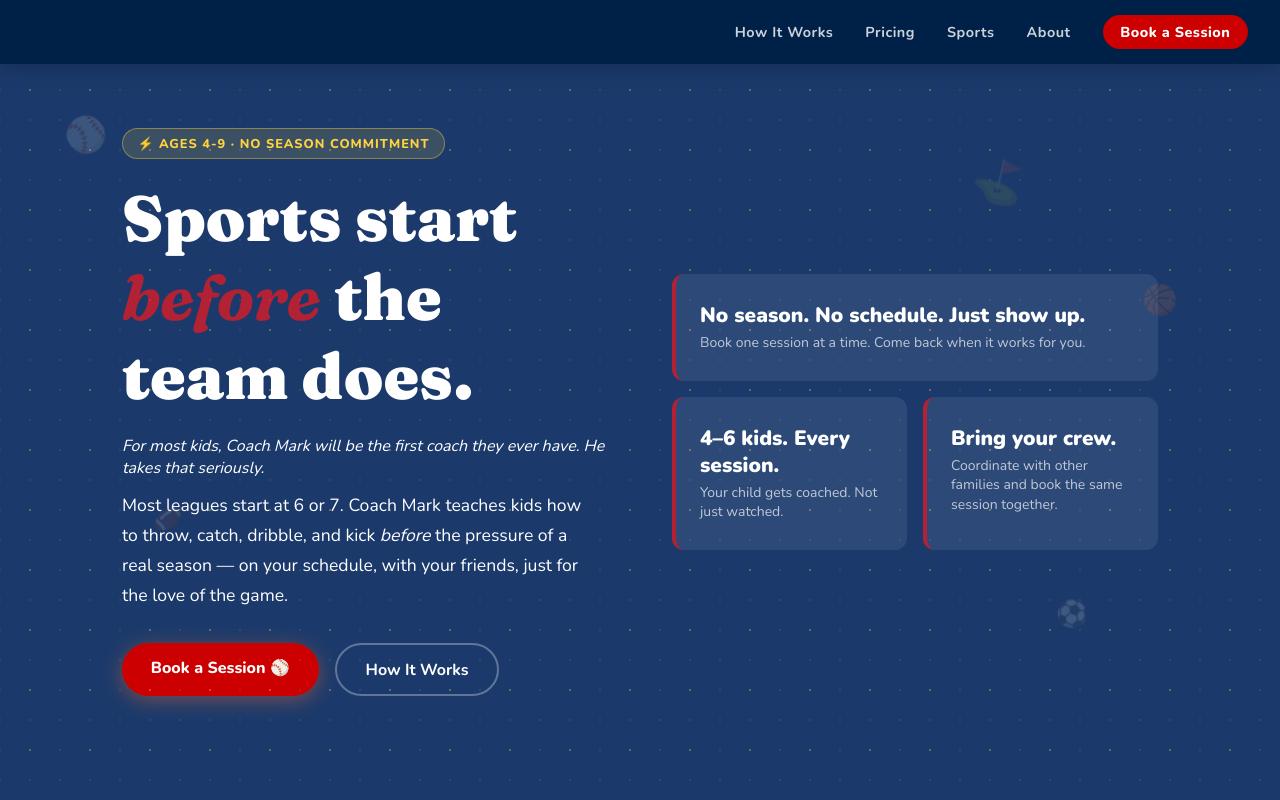
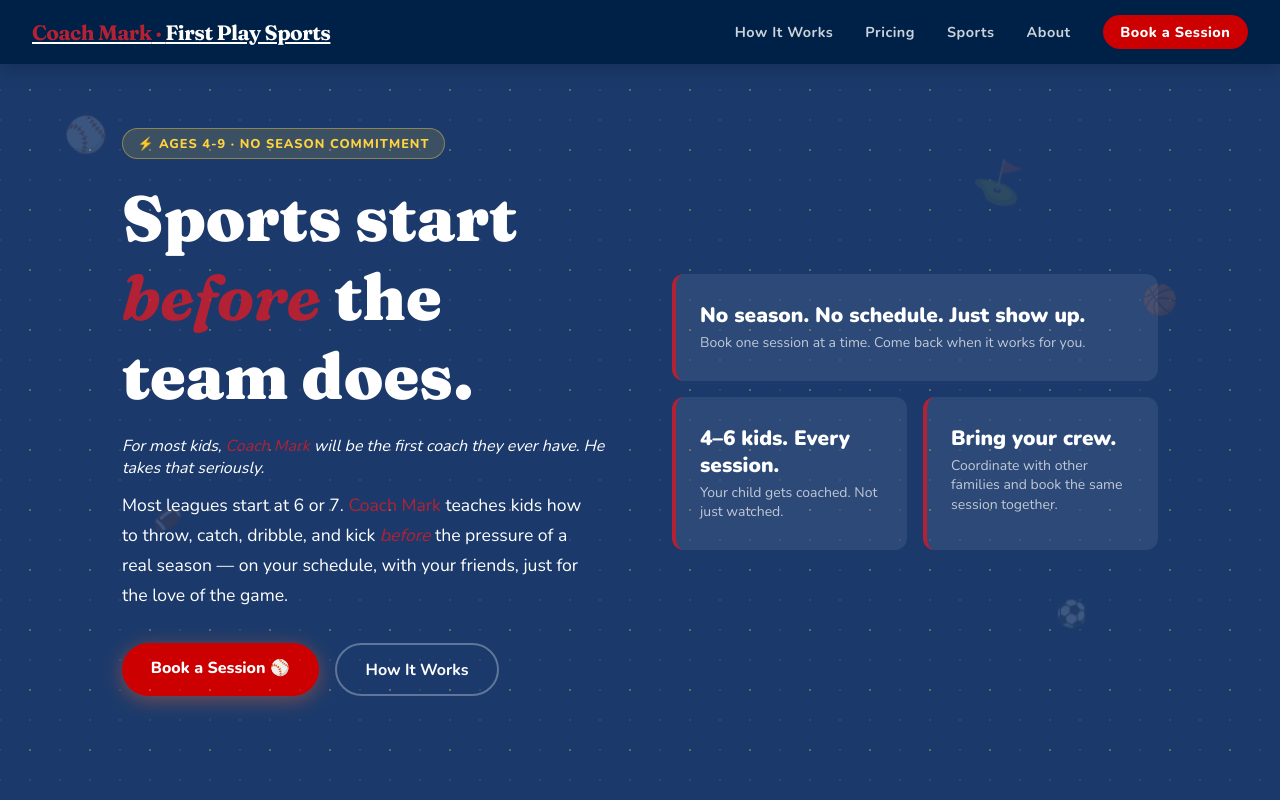
Before and after one commit to pianomanhubbard/first-play-sports, a website: page public/index.html in a window 1280 px wide. Shown: the top 800 px of the page. Drawn offline with nearby package versions, Linux system fonts and the light colour scheme; no server answers; a script that the page names is missing.

Commit message:
Update index.html

```diff
--- a/public/index.html
+++ b/public/index.html
@@ -3,7 +3,7 @@
 <head>
 <meta charset="UTF-8">
 <meta name="viewport" content="width=device-width, initial-scale=1.0">
-<title>Coach Mark — First Play Sports</title>
+<title><span style="color:#B22234;">Coach Mark</span> — First Play Sports</title>
 <link href="https://fonts.googleapis.com/css2?family=Nunito:wght@400;600;700;800;900&family=Fraunces:ital,wght@0,700;0,900;1,700&display=swap" rel="stylesheet">
 <style>
   :root {
@@ -46,7 +46,7 @@
     color: #ffffff;
     letter-spacing: -0.5px;
   }
-  .nav-logo span { color: #fff; } .nav-logo span.play { color: #B22234 !important; }
+  .nav-logo span { color: #B22234; } .nav-logo span.play { color: #fff !important; }
   .nav-links { display: flex; gap: 2rem; list-style: none; }
   .nav-links a {
     color: rgba(255,255,255,0.8);
@@ -140,7 +140,7 @@
     margin-bottom: 1.2rem;
   }
   h1 { font-family: "Fraunces", serif; font-size: clamp(2.8rem,5vw,4.2rem); font-weight: 900; color: #ffffff; margin-bottom: 1.2rem; }
-  h1 em { font-style: italic; color: #B22234; }
+  em { font-style: italic; color: #B22234; }
   .hero-sub { font-size:1.1rem; color:#ffffff; line-height:1.7; max-width:460px; margin-bottom:2rem; }
   .hero-btns { display: flex; gap: 1rem; flex-wrap: wrap; }
   .btn-primary {
@@ -618,7 +618,7 @@
 
 <!-- NAV -->
 <nav>
-  <a href="#" style="display:flex;align-items:center;"></a>
+  <a href="#" class="nav-logo"><span style="color:#B22234;">Coach Mark</span><span> · </span><span class="play">First Play Sports</span></a>
   <ul class="nav-links">
     <li><a href="#how">How It Works</a></li>
     <li><a href="#pricing">Pricing</a></li>
@@ -636,7 +636,7 @@
   <a href="#how" onclick="closeMobileMenu()">How It Works</a>
   <a href="#pricing" onclick="closeMobileMenu()">Pricing</a>
   <a href="#sports" onclick="closeMobileMenu()">Sports</a>
-  <a href="#about" onclick="closeMobileMenu()">About Coach Mark</a>
+  <a href="#about" onclick="closeMobileMenu()">About <span style="color:#B22234;">Coach Mark</span></a>
 </div>
 
 <!-- HERO -->
@@ -654,9 +654,9 @@
     <div class="hero-text">
       <div class="hero-badge">&#9889; AGES 4-9 &middot; NO SEASON COMMITMENT</div>
       <h1>Sports start <em>before</em> the team does.</h1>
-      <p class="hero-accent" style="font-style:italic;font-size:1rem;color:#ffffff;margin-bottom:0.8rem;">For most kids, Coach Mark will be the first coach they ever have. He takes that seriously.</p>
+      <p class="hero-accent" style="font-style:italic;font-size:1rem;color:#ffffff;margin-bottom:0.8rem;">For most kids, <span style="color:#B22234;">Coach Mark</span> will be the first coach they ever have. He takes that seriously.</p>
     <p class="hero-sub">
-        Most leagues start at 6 or 7. Coach Mark teaches kids how to throw, catch, dribble, and kick <em>before</em> the pressure of a real season — on your schedule, with your friends, just for the love of the game.
+        Most leagues start at 6 or 7. <span style="color:#B22234;">Coach Mark</span> teaches kids how to throw, catch, dribble, and kick <em>before</em> the pressure of a real season — on your schedule, with your friends, just for the love of the game.
       </p>
       <div class="hero-btns">
         <a href="#schedule" class="btn-primary">Book a Session ⚾</a>
@@ -688,7 +688,7 @@
   <div class="section-inner">
     <div class="section-tag">Book a Session</div>
     <h2>Pick your time.</h2>
-    <p class="section-sub">Coach Mark is always up to date — pick a slot, fill in details, and you are confirmed.</p>
+    <p class="section-sub"><span style="color:#B22234;">Coach Mark</span> is always up to date — pick a slot, fill in details, and you are confirmed.</p>
     <div class="schedule-ui reveal">
       <div class="schedule-header">
         <h3>Upcoming Sessions</h3>
@@ -714,7 +714,7 @@
       <div class="step-card">
         <div class="step-num">1</div>
         <h3>Pick a Time Slot</h3>
-        <p>Browse available sessions and pick what works for your family. Morning, afternoon, weekend — Coach Mark keeps slots flexible.</p>
+        <p>Browse available sessions and pick what works for your family. Morning, afternoon, weekend — <span style="color:#B22234;">Coach Mark</span> keeps slots flexible.</p>
       </div>
       <div class="step-card">
         <div class="step-num">2</div>
@@ -726,7 +726,7 @@
         <div class="step-num">3</div>
 
         <h3>Show Up & Play</h3>
-        <p>No gear required to start. Coach Mark handles everything. Your kid throws their first strike, drains their first bucket, and goes home beaming.</p>
+        <p>No gear required to start. <span style="color:#B22234;">Coach Mark</span> handles everything. Your kid throws their first strike, drains their first bucket, and goes home beaming.</p>
       </div>
     </div>
   </div>
@@ -748,7 +748,7 @@
           <li>1-hour group session</li>
           <li>4–6 kids per group</li>
           <li>Your choice of sport</li>
-          <li>No gear needed — Coach Mark's got it</li>
+          <li>No gear needed — <span style="color:#B22234;">Coach Mark</span>'s got it</li>
           <li>No commitment required</li>
         </ul>
         <a href="#schedule" class="btn-stripe" style="margin-top:1.5rem;display:block;background:#1B3A6B;color:#fff;text-align:center;">Book a Session</a>
@@ -787,7 +787,7 @@
         <div class="sport-card-color" style="background: var(--red-sport);"></div>
         <span class="sport-card-icon">&#x26F3;</span>
         <h3>Golf</h3>
-        <p>How to act on a course and enough skills to walk 9 holes with dad. Golf is a life skill — Coach Mark starts it early.</p>
+        <p>How to act on a course and enough skills to walk 9 holes with dad. Golf is a life skill — <span style="color:#B22234;">Coach Mark</span> starts it early.</p>
       </div>
       <div class="sport-card">
         <div class="sport-card-color" style="background: var(--navy);"></div>
@@ -821,10 +821,10 @@
         <img src="/coach-photo.jpg" style="width:100%;border-radius:12px;box-shadow:0 8px 32px rgba(0,0,0,0.12);" alt="Coach Mark with Joey">
       </div>
       <div style="font-size:1.05rem;line-height:1.9;color:#4a5a72;">
-        <p style="margin-bottom:1.2rem;color:#002147;"><strong>Coach Mark Lucas</strong> has spent 16 years as a high school teacher — and has spent every one of those years coaching kids in the Jefferson County community where he lives and where his own kids play ball.</p>
+        <p style="margin-bottom:1.2rem;color:#002147;"><strong><span style="color:#B22234;">Coach Mark</span> Lucas</strong> has spent 16 years as a high school teacher — and has spent every one of those years coaching kids in the Jefferson County community where he lives and where his own kids play ball.</p>
         <p style="margin-bottom:1.2rem;color:#002147;">His coaching resume is not a credential on a wall. It is years of showing up. High school baseball. High school basketball. Tee ball. Coach pitch. Kid pitch. JCLL youth basketball. JCLL youth soccer.</p>
         <p style="margin-bottom:1.2rem;color:#002147;">His son <strong>Palmer</strong> is 7. His daughter <strong>Joey</strong> is 4. They are both athletes. That is not an accident.</p>
-        <p style="margin-bottom:1.2rem;color:#002147;"><strong>Coach Mark</strong> is married to <strong>Tommie Lucas, Jefferson County Teacher of the Year</strong> and a teacher at Washington High School right here in Charles Town.</p>
+        <p style="margin-bottom:1.2rem;color:#002147;"><strong><span style="color:#B22234;">Coach Mark</span></strong> is married to <strong>Tommie Lucas, Jefferson County Teacher of the Year</strong> and a teacher at Washington High School right here in Charles Town.</p>
         <img src="/palmer-joey.jpg" style="width:100%;max-width:380px;border-radius:12px;box-shadow:0 8px 32px rgba(0,0,0,0.1);margin-bottom:1rem;" alt="Palmer and Joey">
         <p style="font-size:1.1rem;font-style:italic;color:#002147;border-left:4px solid #B22234;padding-left:1.2rem;margin-top:1.5rem;">When you bring your child to First Play Sports, you are not dropping them off with a stranger. You are handing them to someone who has spent a career earning the right to be called Coach.</p>
       </div>
@@ -850,10 +850,10 @@
   <div class="section-inner">
     <div class="why-grid">
       <div class="why-text">
-        <div class="section-tag" style="background: var(--sun); color: var(--navy);">Why Coach Mark</div>
+        <div class="section-tag" style="background: var(--sun); color: var(--navy);">Why <span style="color:#B22234;">Coach Mark</span></div>
         <h2>Kid sports should be <span style="color:#B22234;">fun.</span> </h2>
         <p class="section-sub">
-          Coach Mark has spent four years coaching his own kids in local leagues right here in Jefferson County. He knows exactly what a 4-year-old needs from their first coach. Spoiler: it is not a whistle and a clipboard. — they need someone who makes learning feel like playing.
+          <span style="color:#B22234;">Coach Mark</span> has spent four years coaching his own kids in local leagues right here in Jefferson County. He knows exactly what a 4-year-old needs from their first coach. Spoiler: it is not a whistle and a clipboard. — they need someone who makes learning feel like playing.
         </p>
         <ul class="why-list">
           <li>No season commitment — book one session at a time</li>
@@ -866,7 +866,7 @@
       </div>
       <div class="coach-card">
         <div class="coach-avatar" style="overflow:hidden;border:3px solid #fff;border-radius:50%;"><img src="/coachmark_headshot.jpg" style="width:100%;height:100%;object-fit:cover;object-position:center center;" alt="Coach Mark"></div>
-        <div class="coach-name">Coach Mark</div>
+        <div class="coach-name"><span style="color:#B22234;">Coach Mark</span></div>
         <div class="coach-title">Youth Sports Coach · Ages 4–9</div>
         <p class="coach-quote">"I'll coach your kid on your schedule. The goal isn't to make them a star — it's to make sure they actually want to come back."</p>
         <div class="coach-sports">
@@ -888,7 +888,7 @@
   <div class="section-inner">
     <div style="width:60px;height:4px;background:#B22234;margin-bottom:1.5rem;"></div><h2 style="color:#002147;font-size:clamp(2rem,4vw,3rem);margin-bottom:1.5rem;">This is real coaching.</h2>
     <img src="/coach-group.jpg" style="width:100%;max-width:100%;max-height:350px;object-fit:cover;object-position:center center;border-radius:12px;box-shadow:0 8px 32px rgba(0,0,0,0.12);margin-bottom:2rem;" alt="Coach Mark coaching kids on the baseball field">
-    <p style="font-size:1.05rem;color:#4a5a72;max-width:680px;line-height:1.8;margin-bottom:3rem;">Every session runs like a real practice. Coach Mark runs drills, teaches fundamentals, and gives every kid individual attention. Your child will know what it feels like to have a coach in their corner before they ever step onto a team. That foundation is something they carry with them forever.</p>
+    <p style="font-size:1.05rem;color:#4a5a72;max-width:680px;line-height:1.8;margin-bottom:3rem;">Every session runs like a real practice. <span style="color:#B22234;">Coach Mark</span> runs drills, teaches fundamentals, and gives every kid individual attention. Your child will know what it feels like to have a coach in their corner before they ever step onto a team. That foundation is something they carry with them forever.</p>
     <div style="display:grid;grid-template-columns:repeat(3,1fr);gap:2rem;margin-top:2rem;">
       <div style="border-left:4px solid #B22234;padding-left:1.2rem;">
         <div style="font-size:1.1rem;font-weight:900;color:#002147;margin-bottom:0.5rem;">Structure</div>
@@ -896,7 +896,7 @@
       </div>
       <div style="border-left:4px solid #B22234;padding-left:1.2rem;">
         <div style="font-size:1.1rem;font-weight:900;color:#002147;margin-bottom:0.5rem;">Instruction</div>
-        <p style="font-size:0.9rem;color:#4a5a72;line-height:1.6;">Coach Mark teaches. Every kid leaves having learned something specific.</p>
+        <p style="font-size:0.9rem;color:#4a5a72;line-height:1.6;"><span style="color:#B22234;">Coach Mark</span> teaches. Every kid leaves having learned something specific.</p>
       </div>
       <div style="border-left:4px solid #B22234;padding-left:1.2rem;">
         <div style="font-size:1.1rem;font-weight:900;color:#002147;margin-bottom:0.5rem;">Individual Attention</div>
@@ -931,10 +931,10 @@
     <div class="section-tag">FAQ</div>
     <h2 style="color:#1B3A6B; margin-bottom: 0.5rem;">Common questions from parents</h2>
     <p class="section-sub" style="margin: 0.5rem auto 2.5rem;">We've heard them all.</p>
-    <div class="faq-grid reveal"><div class="faq-item"><h4>Do you offer all sports every session?</h4><p>Not all at once. Coach Mark runs sport-specific sessions and rotates based on the season and what families are interested in. Baseball is the featured sport this spring. New sports are added regularly — follow along or reach out to find out what is coming next.</p></div>
+    <div class="faq-grid reveal"><div class="faq-item"><h4>Do you offer all sports every session?</h4><p>Not all at once. <span style="color:#B22234;">Coach Mark</span> runs sport-specific sessions and rotates based on the season and what families are interested in. Baseball is the featured sport this spring. New sports are added regularly — follow along or reach out to find out what is coming next.</p></div>
       <div class="faq-item">
         <h4>My kid has never played before. Is that okay?</h4>
-        <p>That's literally the whole point! Coach Mark specializes in first-timers. Zero experience needed — not even knowing what the sport is.</p>
+        <p>That's literally the whole point! <span style="color:#B22234;">Coach Mark</span> specializes in first-timers. Zero experience needed — not even knowing what the sport is.</p>
       </div>
       <div class="faq-item">
         <h4>Can I book just one session and see how it goes?</h4>
@@ -950,7 +950,7 @@
       </div>
       <div class="faq-item">
         <h4>Do we need to bring equipment?</h4>
-        <p>Nope. Coach Mark supplies everything you need. Just bring your kid in comfortable clothes and sneakers. That said, if your child has their own glove, bat, or set of golf clubs they love, bring them! There is nothing better than a kid playing with gear that already feels like theirs.</p>
+        <p>Nope. <span style="color:#B22234;">Coach Mark</span> supplies everything you need. Just bring your kid in comfortable clothes and sneakers. That said, if your child has their own glove, bat, or set of golf clubs they love, bring them! There is nothing better than a kid playing with gear that already feels like theirs.</p>
       </div>
       <div class="faq-item">
         <h4>What if my kid wants to try different sports?</h4>
@@ -972,7 +972,7 @@
 <!-- FOOTER -->
 <footer>
   <img src="/firstplay-logo.svg" alt="First Play Sports" style="height:80px;width:auto;display:block;margin:0 auto 1rem auto;">
-  <p style="margin-top:0.5rem;"><strong>Coach Mark</strong> · First Play Sports · Ages 4–9</p>
+  <p style="margin-top:0.5rem;"><strong><span style="color:#B22234;">Coach Mark</span></strong> · First Play Sports · Ages 4–9</p>
   <p style="margin-top: 0.4rem;">Questions? Reach out at <strong>firstplaysportswv@gmail.com</strong> · (724) 799-4778</p>
 </footer>
 
@@ -1008,18 +1008,18 @@ async function loadSlots() {
       { id: '2',  sport: 'baseball', icon: '⚾', name: 'Baseball Basics', day: 'Sat Apr 25', time: '11:00 AM – 12:00 PM', taken: 0, total: 6 },
       { id: '3',  sport: 'baseball', icon: '⚾', name: 'Baseball Basics', day: 'Sat Apr 25', time: '12:00 PM – 1:00 PM',  taken: 0, total: 6 },
       { id: '4',  sport: 'baseball', icon: '⚾', name: 'Baseball Basics', day: 'Sat Apr 25', time: '1:00 PM – 2:00 PM',   taken: 0, total: 6 },
-      { id: '5',  sport: 'baseball', icon: '⚾', name: 'Baseball Basics', day: 'Sat Apr 25', time: '2:00 PM – 3:00 PM',   taken: 0, total: 6 },
+      { id: '5',  sport: 'football', icon: '🏈', name: 'Flag Football', day: 'Sat Apr 25', time: '2:00 PM – 3:00 PM',   taken: 0, total: 6 },
       { id: '6',  sport: 'baseball', icon: '⚾', name: 'Baseball Basics', day: 'Sun Apr 26', time: '10:00 AM – 11:00 AM', taken: 0, total: 6 },
       { id: '7',  sport: 'baseball', icon: '⚾', name: 'Baseball Basics', day: 'Sun Apr 26', time: '11:00 AM – 12:00 PM', taken: 0, total: 6 },
-      { id: '8',  sport: 'baseball', icon: '⚾', name: 'Baseball Basics', day: 'Sun Apr 26', time: '12:00 PM – 1:00 PM',  taken: 0, total: 6 },
+      { id: '8',  sport: 'football', icon: '🏈', name: 'Flag Football', day: 'Sun Apr 26', time: '12:00 PM – 1:00 PM',  taken: 0, total: 6 },
       { id: '9',  sport: 'baseball', icon: '⚾', name: 'Baseball Basics', day: 'Sat May 16', time: '10:00 AM – 11:00 AM', taken: 0, total: 6 },
       { id: '10', sport: 'baseball', icon: '⚾', name: 'Baseball Basics', day: 'Sat May 16', time: '11:00 AM – 12:00 PM', taken: 0, total: 6 },
       { id: '11', sport: 'baseball', icon: '⚾', name: 'Baseball Basics', day: 'Sat May 16', time: '12:00 PM – 1:00 PM',  taken: 0, total: 6 },
       { id: '12', sport: 'baseball', icon: '⚾', name: 'Baseball Basics', day: 'Sat May 16', time: '1:00 PM – 2:00 PM',   taken: 0, total: 6 },
-      { id: '13', sport: 'baseball', icon: '⚾', name: 'Baseball Basics', day: 'Sat May 16', time: '2:00 PM – 3:00 PM',   taken: 0, total: 6 },
+      { id: '13', sport: 'football', icon: '🏈', name: 'Flag Football', day: 'Sat May 16', time: '2:00 PM – 3:00 PM',   taken: 0, total: 6 },
       { id: '14', sport: 'baseball', icon: '⚾', name: 'Baseball Basics', day: 'Sun May 17', time: '10:00 AM – 11:00 AM', taken: 0, total: 6 },
       { id: '15', sport: 'baseball', icon: '⚾', name: 'Baseball Basics', day: 'Sun May 17', time: '11:00 AM – 12:00 PM', taken: 0, total: 6 },
-      { id: '16', sport: 'baseball', icon: '⚾', name: 'Baseball Basics', day: 'Sun May 17', time: '12:00 PM – 1:00 PM',  taken: 0, total: 6 },
+      { id: '16', sport: 'football', icon: '🏈', name: 'Flag Football', day: 'Sun May 17', time: '12:00 PM – 1:00 PM',  taken: 0, total: 6 },
     ];
     slots = allSlots;
     renderSlots('all');
```
